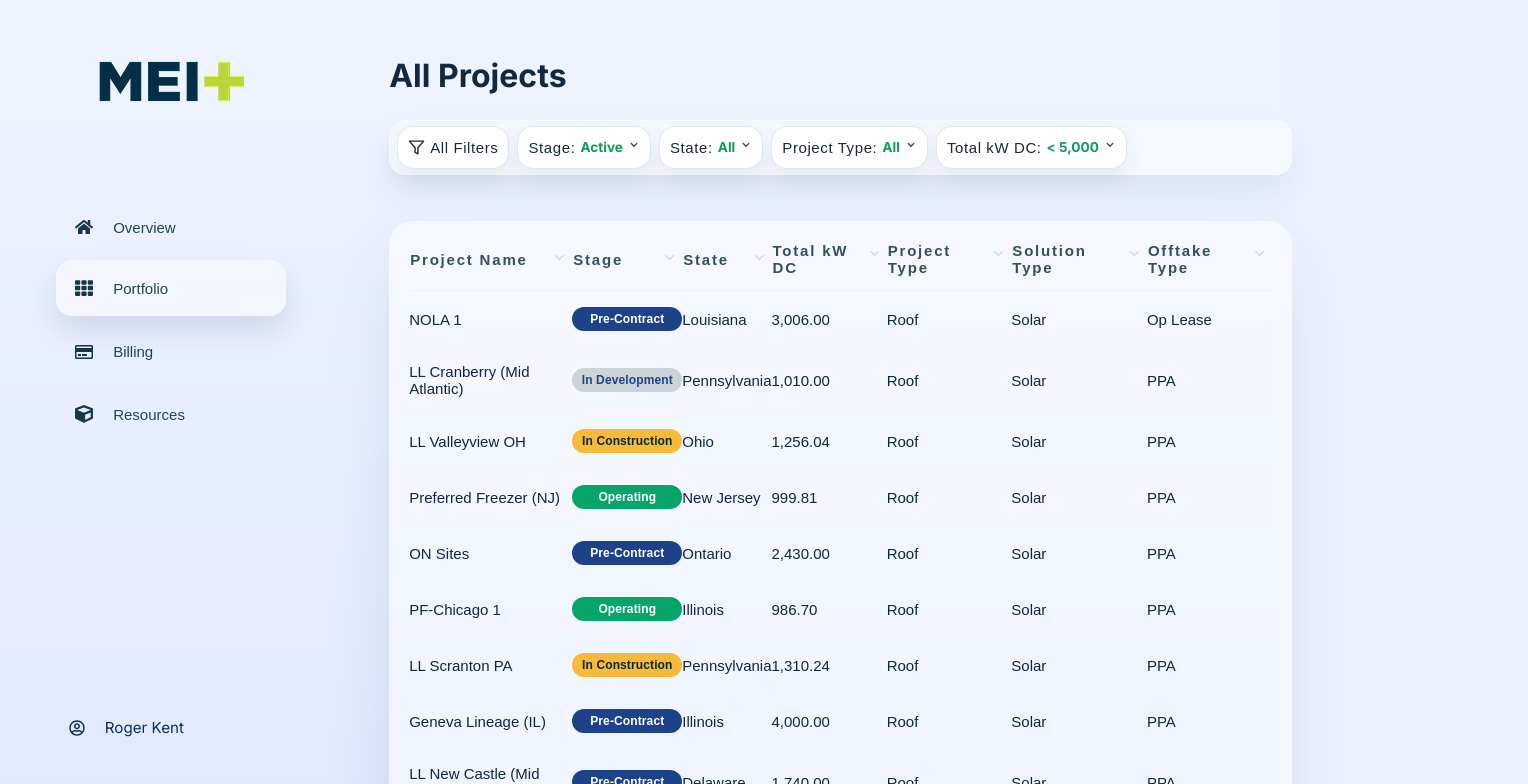
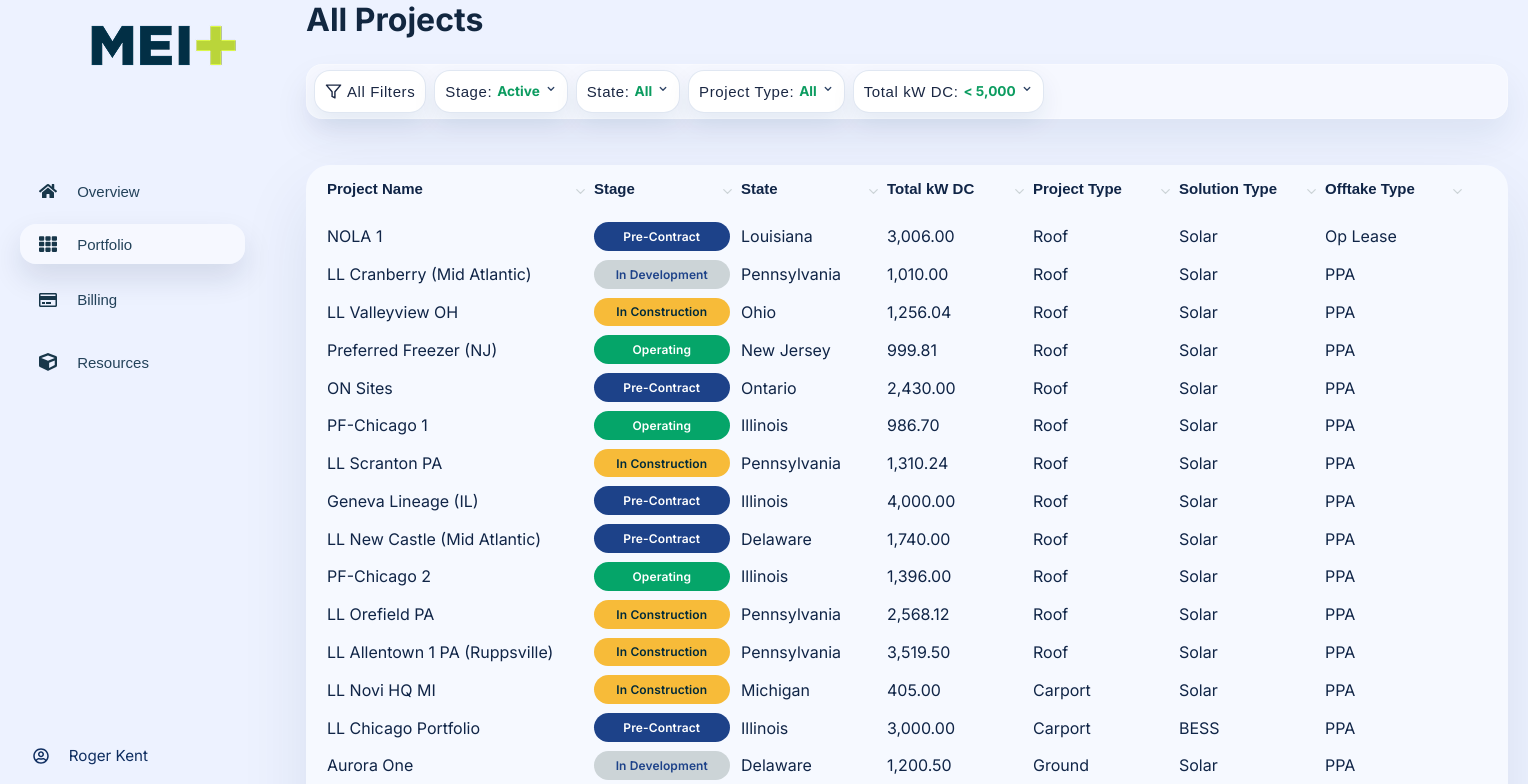
Before and after one commit to hassanshahzad-ocloudsolutions/react-mei-landing-page, a React (Create React App) app: page / in a window 1280 px wide. Shown: the top 784 px of the page, 1528 px wide, since content can reach past the window. Built offline with nearby package versions, Linux system fonts and the light colour scheme.

Commit message:
some-design-changes-to-make-figma-pixel-perfect

```diff
--- a/src/App.css
+++ b/src/App.css
@@ -2,11 +2,7 @@
   display: flex;
   width: 978px;
   height: 1512px;
-  gap: 1.5rem;
-  min-height: 100vh;
-  width: 100%;
-  padding: 1.5rem 1.75rem 2rem;
-  background: linear-gradient(180deg, #eff4ff 0%, #dfe8ff 60%, #d4e0ff 100%);
+
   align-items: flex-start;
   box-sizing: border-box;
 }
@@ -15,7 +11,6 @@
   flex: 1;
   width: 1226px;
   height: 1083px;
-  padding: 2rem clamp(1.5rem, 4vw, 3.5rem);
   display: flex;
   flex-direction: column;
   gap: 23px;
--- a/src/components/ProjectsTable/ProjectsTable.css
+++ b/src/components/ProjectsTable/ProjectsTable.css
@@ -1,49 +1,98 @@
 .projects-card {
   background: rgba(255, 255, 255, 0.49);
   margin-top: 23px;
-  width: auto;
-  height: auto;
+  width: 1202px;
+  height: 856px;
   border-radius: 24px;
-  padding: 1.25rem 1.25rem 1rem;
   box-shadow: 0 30px 70px rgba(20, 42, 84, 0.09);
   color: #102547;
 }
 
 .projects-card__surface {
   width: 100%;
-  overflow-x: auto;
-
+  margin-left:20px ;
 }
 
 .projects-card table {
-  width: 100%;
-  border-collapse: collapse;
+  border-collapse: separate;
+  border-spacing: 0 7px; /* 7px vertical gap between rows */
 }
 
 .project-table-row{
-  height: auto;
-  width: 100%;
+  height: 42px;
+  width: 1165px;
+  padding-bottom:9px;
+  padding-top: 9px;
 }
 
-.projects-card th {
+.projects-th-project-name{
+  width: 265px;
   height: auto;
-  width: auto;
   font-family: 'Gotham',sans-serif;
   font-size: 15px;
   font-weight: bold;
-  letter-spacing: 0.12em;
-  color: #344F5F;
-  text-align: left;
-  padding-bottom: 0.9rem;
-  border-bottom: 1px solid #eef1f7;
+  display: flex;
+  justify-content: space-between;
 }
 
-.projects-th {
+.projects-th-stage{
+  width: 145px;
+  height: auto;
+  font-family: 'Gotham',sans-serif;
+  font-size: 15px;
+  font-weight: bold;
   display: flex;
-  align-items: center;
   justify-content: space-between;
-  gap: 0.4rem;
-  width: 100%;
+}
+
+.projects-th-state{
+  width: 144px;
+  height: auto;
+  font-family: 'Gotham',sans-serif;
+  font-size: 15px;
+  font-weight: bold;
+  display: flex;
+  justify-content: space-between;
+}
+
+.projects-th-totalKwDc{
+  width: 144px;
+  height: auto;
+  font-family: 'Gotham',sans-serif;
+  font-size: 15px;
+  font-weight: bold;
+  display: flex;
+  justify-content: space-between;
+}
+
+.projects-th-projectType{
+  width: 144px;
+  height: auto;
+  font-family: 'Gotham',sans-serif;
+  font-size: 15px;
+  font-weight: bold;
+  display: flex;
+  justify-content: space-between;
+}
+
+.projects-th-solutionType{
+  width: 144px;
+  height: auto;
+  font-family: 'Gotham',sans-serif;
+  font-size: 15px;
+  font-weight: bold;
+  display: flex;
+  justify-content: space-between;
+}
+
+.projects-th-offtakeType{
+  width: 144px;
+  height: auto;
+  font-family: 'Gotham',sans-serif;
+  font-size: 15px;
+  font-weight: bold;
+  display: flex;
+  justify-content: space-between;
 }
 
 .projects-th__icon-btn {
@@ -56,17 +105,45 @@
 }
 
 
-.projects-card td {
-  padding: 1rem 0;
-  font-family: 'Gotham', sans-serif;
-  font-weight: 400;
-  font-size: 15px;
-  margin: auto;
-  color: #102547;
+.project-name{
+  width: 265px;
+  height: 24px;
+}
+
+.project-stage {
+  width: 144px;
+  height: auto;
+}
+
+.project-state{
+  width: 144px;
+  height: auto;
+}
+
+.project-totalKwDc{
+  width: 144px;
+  height: auto;
+}
+
+.project-projectType{
+  width: 144px;
+  height: auto;
+}
+
+.project-solutionType{
+  width: 144px;
+  height: auto;
+}
+
+.project-offtakeType{
+  width: 144px;
+  height: auto;
 }
 
 .projects-table__footer {
-  margin-top: 1rem;
+  margin-left:20px ;
+  height: 54px;
+  width: 1165px;
   display: flex;
   justify-content: space-between;
   align-items: center;
--- a/src/components/ProjectsTable/ProjectsTable.jsx
+++ b/src/components/ProjectsTable/ProjectsTable.jsx
@@ -61,7 +61,7 @@
           <thead>
             <tr className="project-table-row">
               <th>
-                <div className="projects-th">
+                <div className="projects-th-project-name">
                   <span>Project Name</span>
                   <button
                     type="button"
@@ -74,7 +74,7 @@
                 </div>
               </th>
               <th>
-                <div className="projects-th">
+                <div className="projects-th-stage">
                   <span>Stage</span>
                   <button
                     type="button"
@@ -87,7 +87,7 @@
                 </div>
               </th>
               <th>
-                <div className="projects-th">
+                <div className="projects-th-state">
                   <span>State</span>
                   <button
                     type="button"
@@ -100,7 +100,7 @@
                 </div>
               </th>
               <th>
-                <div className="projects-th">
+                <div className="projects-th-totalKwDc">
                   <span>Total kW DC</span>
                   <button
                     type="button"
@@ -113,7 +113,7 @@
                 </div>
               </th>
               <th>
-                <div className="projects-th">
+                <div className="projects-th-projectType">
                   <span>Project Type</span>
                   <button
                     type="button"
@@ -126,7 +126,7 @@
                 </div>
               </th>
               <th>
-                <div className="projects-th">
+                <div className="projects-th-solutionType">
                   <span>Solution Type</span>
                   <button
                     type="button"
@@ -139,7 +139,7 @@
                 </div>
               </th>
               <th>
-                <div className="projects-th">
+                <div className="projects-th-offtakeType">
                   <span>Offtake Type</span>
                   <button
                     type="button"
@@ -156,15 +156,15 @@
           <tbody>
             {pageItems.map((project) => (
               <tr key={project.id} className="table-row">
-                <td>{project.name}</td>
-                <td>
+                <td className="project-name">{project.name}</td>
+                <td className="project-stage" >
                   <StatusBadge status={project.stage} />
                 </td>
-                <td>{project.state}</td>
-                <td>{numberFormatter.format(project.totalKwDc)}</td>
-                <td>{project.projectType}</td>
-                <td>{project.solutionType}</td>
-                <td>{project.offtakeType}</td>
+                <td className="project-state">{project.state}</td>
+                <td className="project-totalKwDc">{numberFormatter.format(project.totalKwDc)}</td>
+                <td className="project-projectType">{project.projectType}</td>
+                <td className="project-solutionType">{project.solutionType}</td>
+                <td className="project-offtakeType">{project.offtakeType}</td>
               </tr>
             ))}
           </tbody>
--- a/src/components/Sidebar/Sidebar.css
+++ b/src/components/Sidebar/Sidebar.css
@@ -1,7 +1,6 @@
 .sidebar {
   width: 286px;
   height: 1083px;
-  padding: 2.25rem 1.75rem 1.75rem;
   display: flex;
   flex-direction: column;
   justify-content: space-between;
@@ -11,6 +10,7 @@
   flex-shrink: 0;
   max-height: calc(100vh - 3rem);
   overflow: visible;
+  padding-left: 20px;
 }
 
 .sidebar__brand {
@@ -54,8 +54,8 @@
 }
 
 .nav-item.is-active {
-  height: auto;
-  width: auto;
+  height:40px;
+  width: 225px;
   background: rgba(255, 255, 255, 0.49);
   border-radius: 16px;
   box-shadow: 0 14px 30px rgba(16, 37, 71, 0.12);
@@ -77,7 +77,6 @@
 }
 
 .sidebar__user {
-  margin-top: auto;
   position: relative;
   display: flex;
   align-items: center;
--- a/src/index.css
+++ b/src/index.css
@@ -6,9 +6,6 @@
   --text-muted: #5c6475;
 }
 
-* {
-  box-sizing: border-box;
-}
 
 body {
   margin: 0;
```
